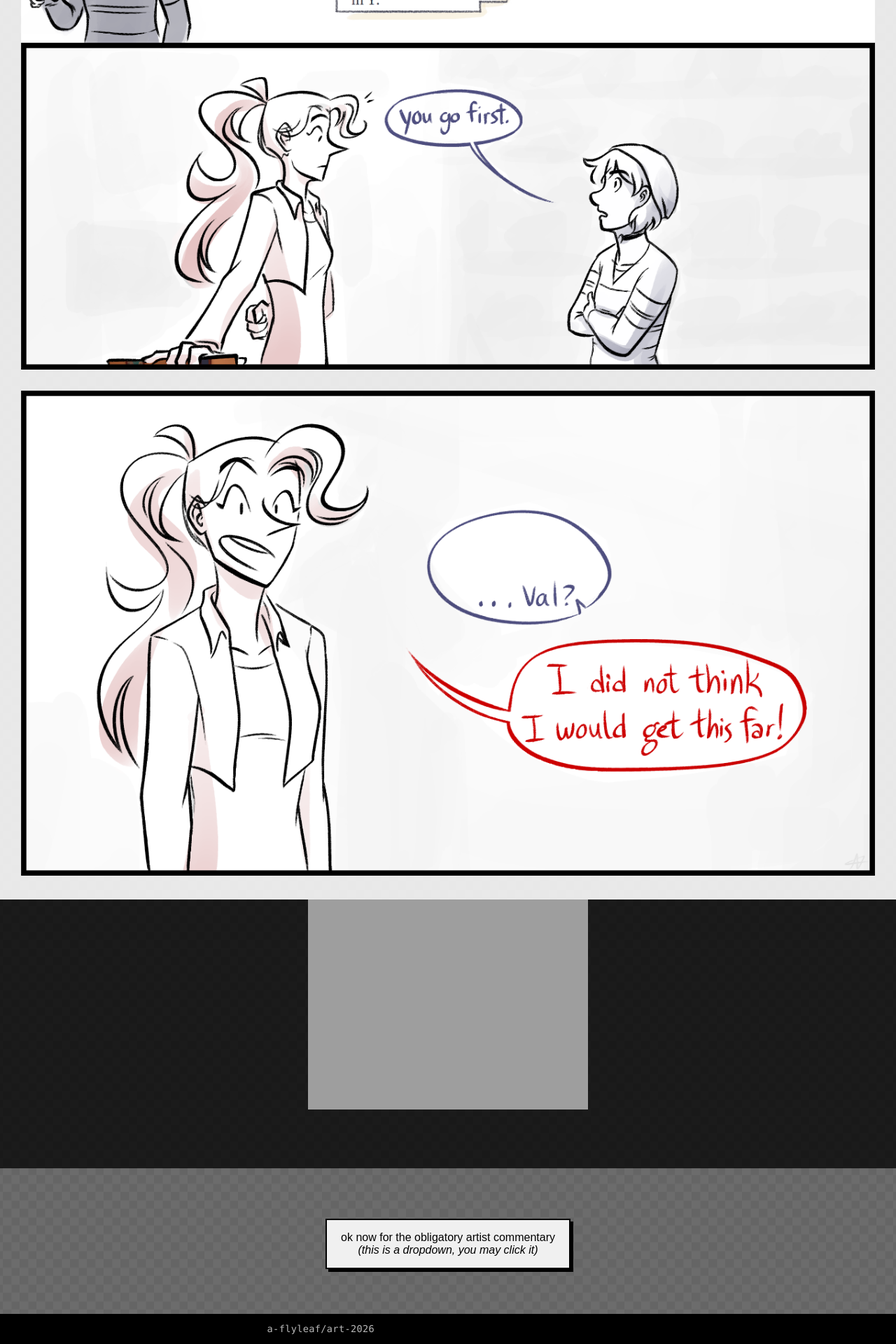
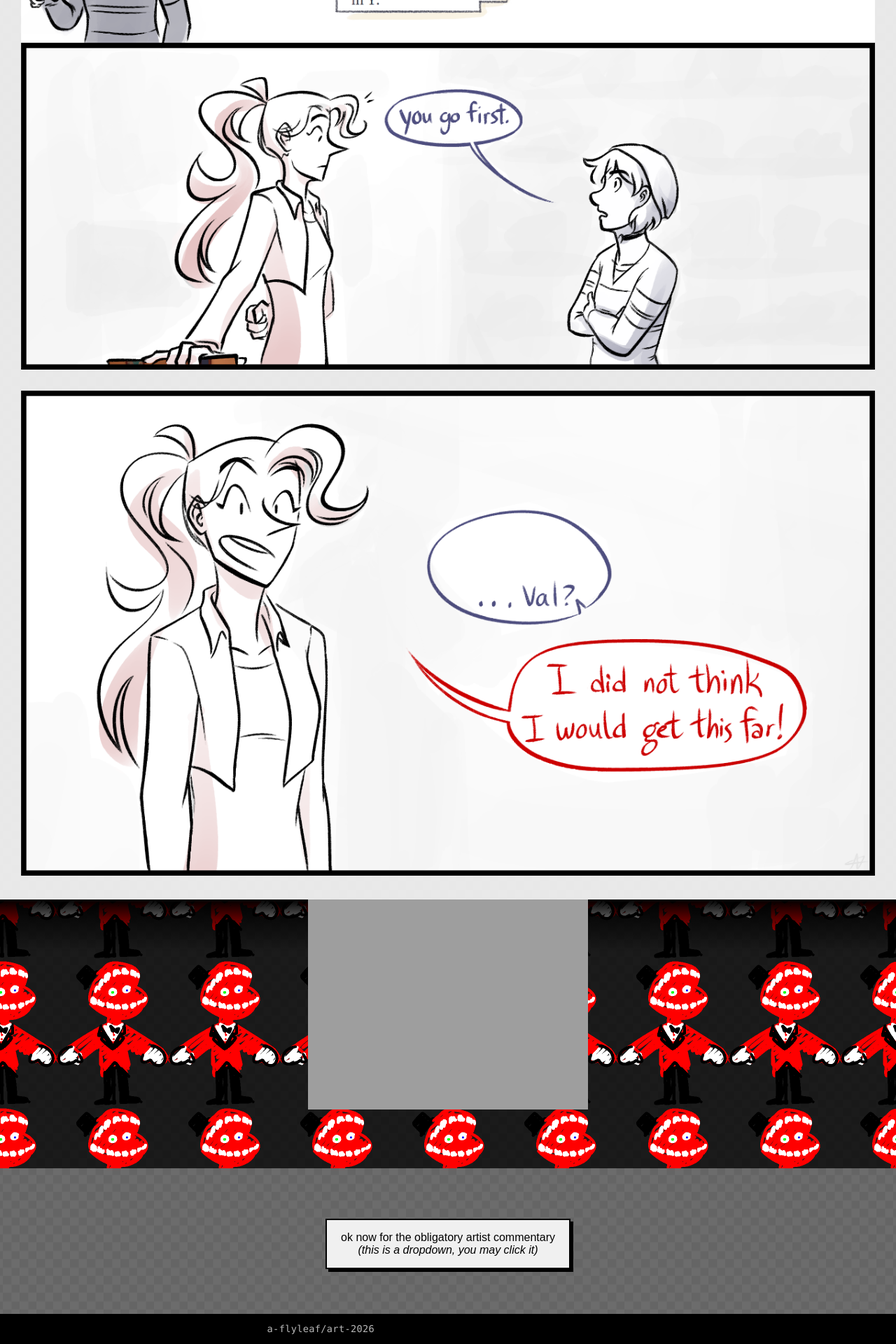
Before and after one commit to a-flyleaf/art-2026, a Jekyll site: the page built from _art/08-05_tad404.html, in a window 1280 px wide. Shown: the part 1515-3435 px from the top of the page at 70% size. Built offline with Jekyll 4.4.1, drawn with Linux system fonts in a browser that asks for light colours.

Commit message:
art/tad404: one more extremely essential update

```diff
--- a/_art/08-05_tad404.html
+++ b/_art/08-05_tad404.html
@@ -24,7 +24,8 @@ css: "
 	details{text-align:center;}
 	summary{list-style:none; cursor:default; display:inline-block; border:0;} summary::marker,details>summary::-webkit-details-marker{display:none;}
 	#pt1{background:rgba(255,255,255,.85);}
-	#pt2{background:rgba(0,0,0,.75); padding-bottom:5em;}
+	#pt2{background:rgba(0,0,0,.75); padding-bottom:5em; background-image:url(./assets/art/tad404_tinycaine.png); background-position:center; background-attachment:fixed;}
+		#pt2 summary{width:100%; background:linear-gradient(#000,rgba(0,0,0,0) 25%);}
 	#fa details.comic .wrap{padding:0 1em 3em;}
 	.script{font-family:consolas,monospace; text-align:left; padding:1em; line-height:1.5;}
 	.script br{margin-bottom:.25em;}
```
Also changed, not shown: assets/art/tad404_tinycaine.png (added).
